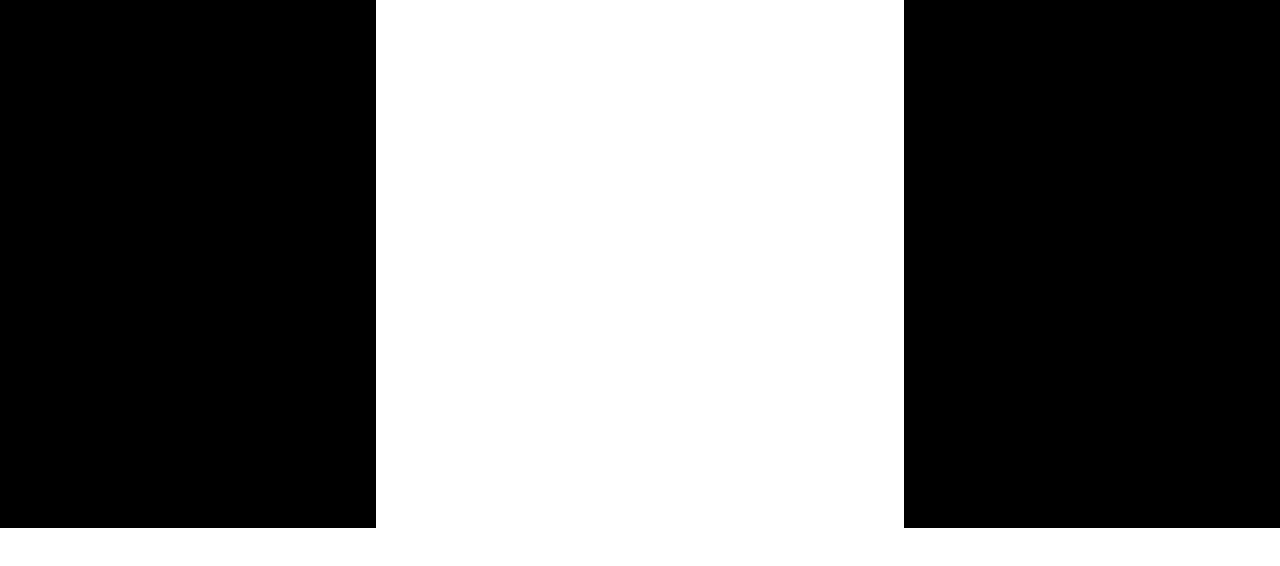
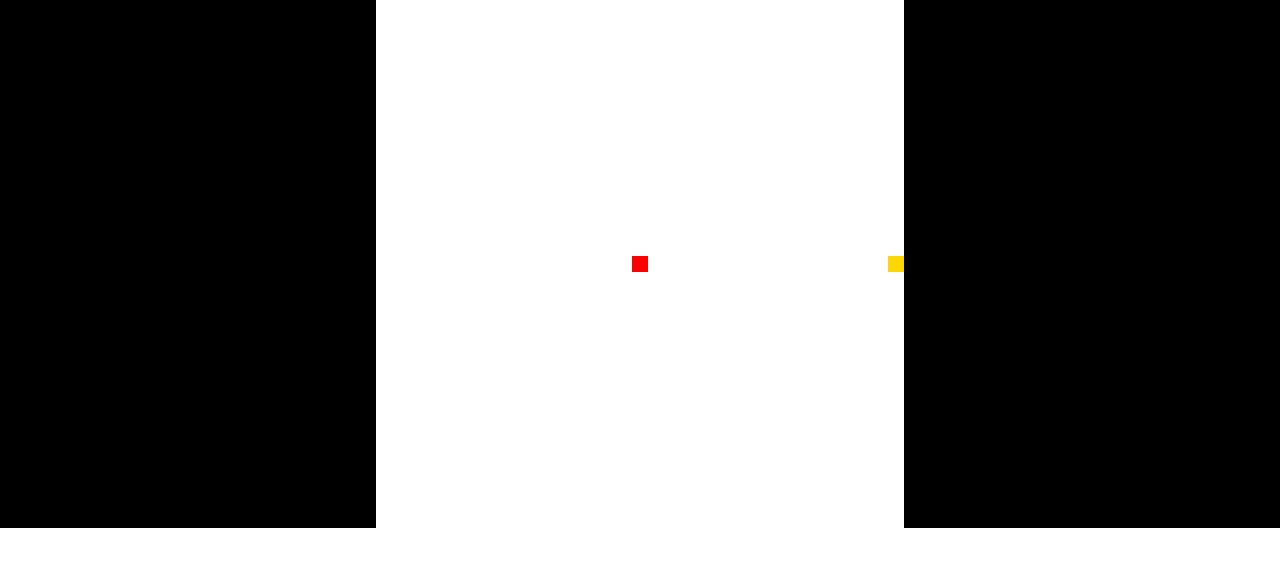
Before and after one commit to csaye/webml, a Next.js app: page /step in a window 1280 px wide. Shown: the top 566 px of the page. Built offline with nearby package versions, Linux system fonts and the light colour scheme.

Commit message:
Draw canvas.

```diff
--- a/pages/step.js
+++ b/pages/step.js
@@ -5,19 +5,40 @@ let ctx;
 
 const gridWidth = 33;
 const gridHeight = 33;
-const gridSize = 16;
-const width = gridWidth * gridSize;
-const height = gridHeight * gridSize;
+const grid = 16;
+const width = gridWidth * grid;
+const height = gridHeight * grid;
+
+const blockX = 16;
+const blockY = 16;
+
+const goalX = 32;
+const goalY = 16;
+
+const steps = 16;
 
 import styles from '../styles/pages/Step.module.css';
 
 export default function Step() {
   const canvasRef = useRef();
 
+  // draws canvas
+  function draw() {
+    // clear canvas
+    ctx.clearRect(0, 0, width, height);
+    // draw player
+    ctx.fillStyle = 'red';
+    ctx.fillRect(blockX * grid, blockY * grid, grid, grid);
+    // draw goal
+    ctx.fillStyle = 'gold';
+    ctx.fillRect(goalX * grid, goalY * grid, grid, grid);
+  }
+
   // get canvas context on start
   useEffect(() => {
     canvas = canvasRef.current;
     ctx = canvas.getContext('2d');
+    draw();
   }, []);
 
   return (
```
